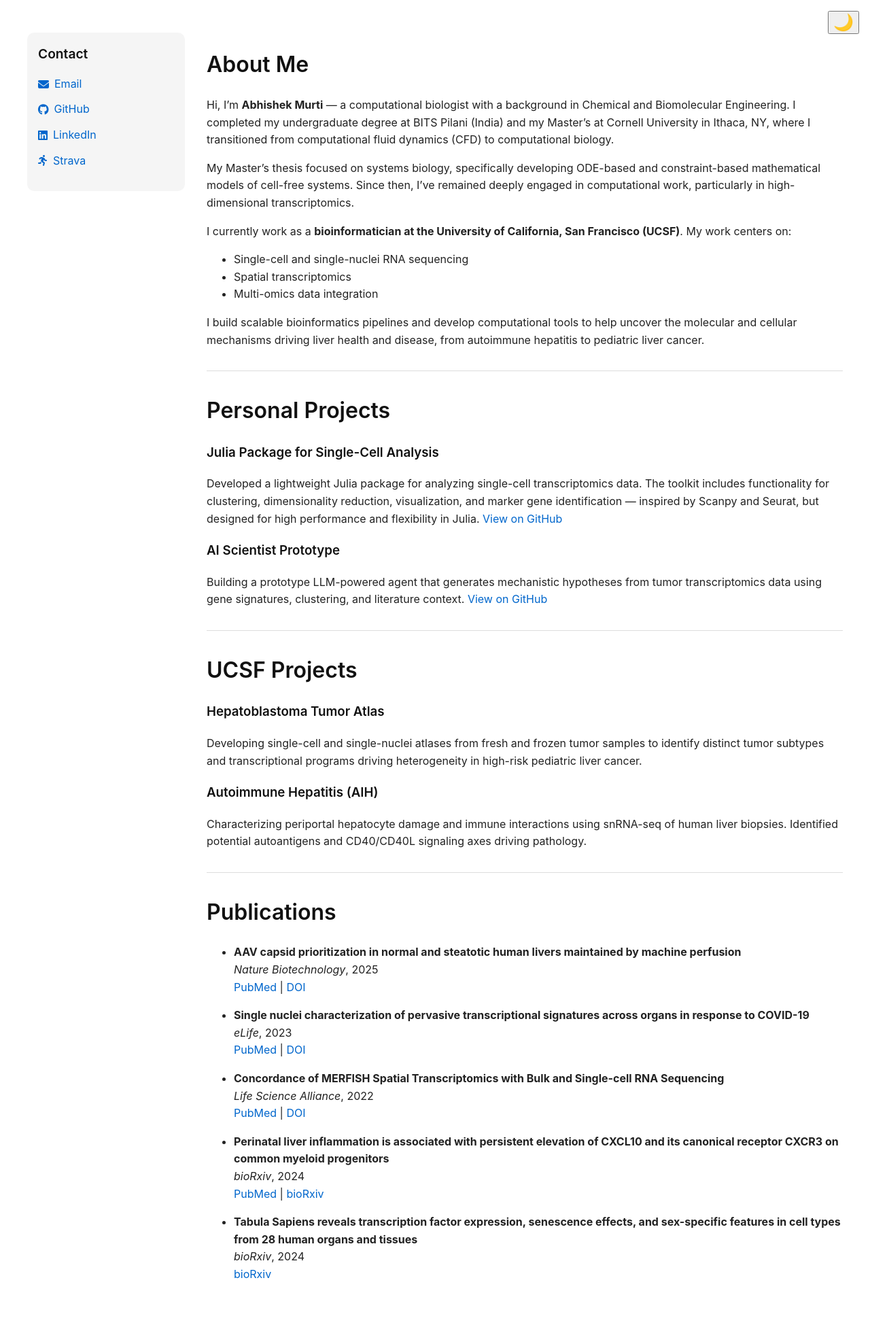
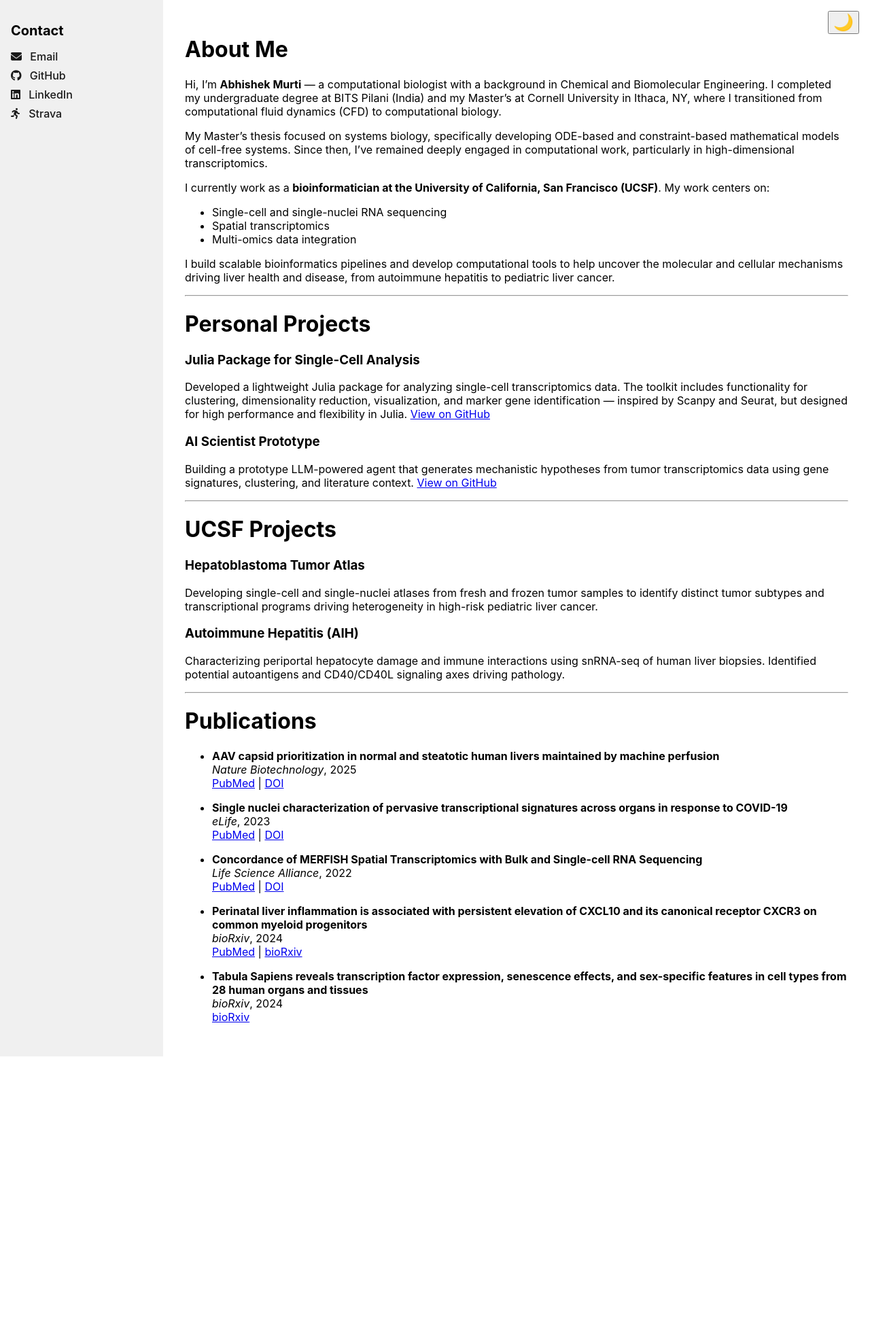
Before and after one commit to murti-abhishek/murti-abhishek.github.io, a Jekyll site: the page built from index.md, in a window 1280 px wide. Shown: the whole page at 68% size. Built offline with Jekyll 4.4.1, drawn with Linux system fonts in a browser that asks for light colours; our own code applies the rules of GitHub Pages for plain Markdown files; after the commit the page ends 1554 px from its top, so only the background shows below that.

Commit message:
Fix sidebar and dark mode stuff

```diff
--- a/_layouts/default.html
+++ b/_layouts/default.html
@@ -7,7 +7,7 @@
   <meta name="description" content="{{ page.description | default: site.description }}" />
 
   <!-- Font Awesome for icons -->
-  <link rel="stylesheet" href="https://cdnjs.cloudflare.com/ajax/libs/font-awesome/6.5.0/css/all.min.css">
+  <link rel="stylesheet" href="https://cdnjs.cloudflare.com/ajax/libs/font-awesome/6.5.0/css/all.min.css" />
 
   <!-- Styles -->
   <link rel="stylesheet" href="{{ '/assets/css/style.css' | relative_url }}">
@@ -15,41 +15,31 @@
 </head>
 <body>
 
-  <!-- Dark Mode Toggle Button -->
-  <button id="dark-mode-toggle" aria-label="Toggle Dark Mode"
+  <!-- Dark Mode Toggle -->
+  <button id="dark-mode-toggle"
     style="position: fixed; top: 1rem; right: 1rem; font-size: 1.5rem;">🌙</button>
 
-  <!-- Layout Container -->
-  <div class="layout-container">
+  <!-- Page Container -->
+  <div class="page-container">
 
     <!-- Sidebar -->
     <aside class="sidebar">
       <h2>Contact</h2>
       <ul>
-        <li>
-          <a href="mailto:murtiabhishek@gmail.com"><i class="fas fa-envelope"></i> Email</a>
-        </li>
-        <li>
-          <a href="https://github.com/murti-abhishek" target="_blank"><i class="fab fa-github"></i> GitHub</a>
-        </li>
-        <li>
-          <a href="https://linkedin.com/in/abhishek-murti" target="_blank"><i class="fab fa-linkedin"></i> LinkedIn</a>
-        </li>
-        <li>
-          <a href="https://www.strava.com/athletes/84323856" target="_blank"><i class="fas fa-running"></i> Strava</a>
-        </li>
+        <li><a href="mailto:murtiabhishek@gmail.com"><i class="fas fa-envelope"></i> Email</a></li>
+        <li><a href="https://github.com/murti-abhishek" target="_blank"><i class="fab fa-github"></i> GitHub</a></li>
+        <li><a href="https://linkedin.com/in/abhishek-murti" target="_blank"><i class="fab fa-linkedin"></i> LinkedIn</a></li>
+        <li><a href="https://www.strava.com/athletes/84323856" target="_blank"><i class="fas fa-running"></i> Strava</a></li>
       </ul>
     </aside>
 
-
     <!-- Main Content -->
-    <main class="main-content">
+    <main class="content">
       {{ content }}
     </main>
-
   </div>
 
-  <!-- Dark Mode Toggle Script -->
+  <!-- Dark Mode Script -->
   <script>
     const toggle = document.getElementById('dark-mode-toggle');
     const body = document.body;
--- a/assets/css/dark-mode.css
+++ b/assets/css/dark-mode.css
@@ -1,59 +1,31 @@
-/* Dark Mode Base */
 body.dark-mode {
-  background-color: #121212 !important;
-  color: #f0f0f0 !important;
+  background-color: #121212;
+  color: #f1f1f1;
 }
 
-/* Headings */
+body.dark-mode .sidebar {
+  background-color: #1e1e1e;
+  color: #ffffff;
+}
+
+body.dark-mode .sidebar a {
+  color: #ffffff;
+}
+
+body.dark-mode .sidebar a:hover {
+  color: #90caf9;
+}
+
+body.dark-mode .content {
+  color: #f1f1f1;
+}
+
+/* Ensure headings are visible */
 body.dark-mode h1,
 body.dark-mode h2,
 body.dark-mode h3,
 body.dark-mode h4,
 body.dark-mode h5,
 body.dark-mode h6 {
-  color: #ffffff !important;
+  color: #ffffff;
 }
-
-/* Text */
-body.dark-mode p,
-body.dark-mode li,
-body.dark-mode div,
-body.dark-mode span {
-  color: #f0f0f0 !important;
-}
-
-/* Links */
-body.dark-mode a {
-  color: #58a6ff !important;
-}
-body.dark-mode a:hover {
-  color: #89caff !important;
-}
-
-/* Code */
-body.dark-mode pre,
-body.dark-mode code {
-  background-color: #1e1e1e !important;
-  color: #f0f0f0 !important;
-}
-
-/* HR */
-body.dark-mode hr {
-  border-top: 1px solid #444 !important;
-}
-
-/* Sidebar */
-body.dark-mode .sidebar {
-  background-color: #000000 !important;
-}
-
-body.dark-mode .sidebar h2,
-body.dark-mode .sidebar ul,
-body.dark-mode .sidebar a {
-  color: #f0f0f0 !important;
-}
-
-/* Toggle Button */
-body.dark-mode #dark-mode-toggle {
-  color: #ccc !important;
-}
--- a/assets/css/style.css
+++ b/assets/css/style.css
@@ -1,68 +1,29 @@
-/* Base Typography and Layout */
+/* General layout */
 body {
+  margin: 0;
   font-family: -apple-system, BlinkMacSystemFont, "Segoe UI", Roboto, Oxygen,
     Ubuntu, Cantarell, "Open Sans", "Helvetica Neue", sans-serif;
-  line-height: 1.6;
   background-color: #ffffff;
-  color: #222222;
-  transition: background-color 0.3s ease, color 0.3s ease;
-  margin: 2rem auto;
-  padding: 1rem;
-  max-width: 1200px;
+  color: #000000;
 }
 
-/* Headings */
-h1, h2, h3, h4, h5, h6 {
-  color: #111111;
-  font-weight: 600;
-}
-
-/* Links */
-a {
-  color: #0066cc;
-  text-decoration: none;
-}
-a:hover {
-  text-decoration: underline;
-}
-
-/* Code blocks */
-pre,
-code {
-  background-color: #f6f8fa;
-  padding: 0.2rem 0.4rem;
-  border-radius: 4px;
-  font-family: Menlo, Monaco, Consolas, monospace;
-}
-
-/* Horizontal rule */
-hr {
-  border: none;
-  border-top: 1px solid #ddd;
-  margin: 2rem 0;
-}
-
-/* Layout Container */
-.layout-container {
+.page-container {
   display: flex;
-  gap: 2rem;
+  min-height: 100vh;
 }
 
 /* Sidebar */
 .sidebar {
-  flex: 0 0 200px;
+  background-color: #f0f0f0;
+  color: #000000;
+  width: 240px;
   padding: 1rem;
-  background-color: #f5f5f5;
-  border-radius: 10px;
-  height: fit-content;
-  position: sticky;
-  top: 2rem;
-  align-self: flex-start;
+  box-sizing: border-box;
 }
 
 .sidebar h2 {
-  margin-top: 0;
-  font-size: 1.2rem;
+  font-size: 1.25rem;
+  margin-bottom: 0.5rem;
 }
 
 .sidebar ul {
@@ -70,35 +31,33 @@ hr {
   padding-left: 0;
 }
 
-.sidebar ul li {
-  margin-bottom: 0.75rem;
+.sidebar li {
+  margin: 0.5rem 0;
 }
 
 .sidebar a {
-  color: #0066cc;
   text-decoration: none;
-  display: flex;
-  align-items: center;
-  gap: 0.5rem;
-  font-size: 1rem;
+  color: #1a1a1a;
+  font-weight: 500;
+  transition: color 0.2s ease;
 }
 
 .sidebar a:hover {
-  text-decoration: underline;
+  color: #007acc;
+}
+
+.sidebar i {
+  margin-right: 8px;
 }
 
 /* Main Content */
-.main-content {
+.content {
   flex: 1;
+  padding: 2rem;
+  box-sizing: border-box;
 }
 
-/* Responsive Layout */
-@media (max-width: 768px) {
-  .layout-container {
-    flex-direction: column;
-  }
-
-  .sidebar {
-    width: 100%;
-  }
+/* Headings */
+h1, h2, h3, h4, h5, h6 {
+  color: inherit;
 }
```
